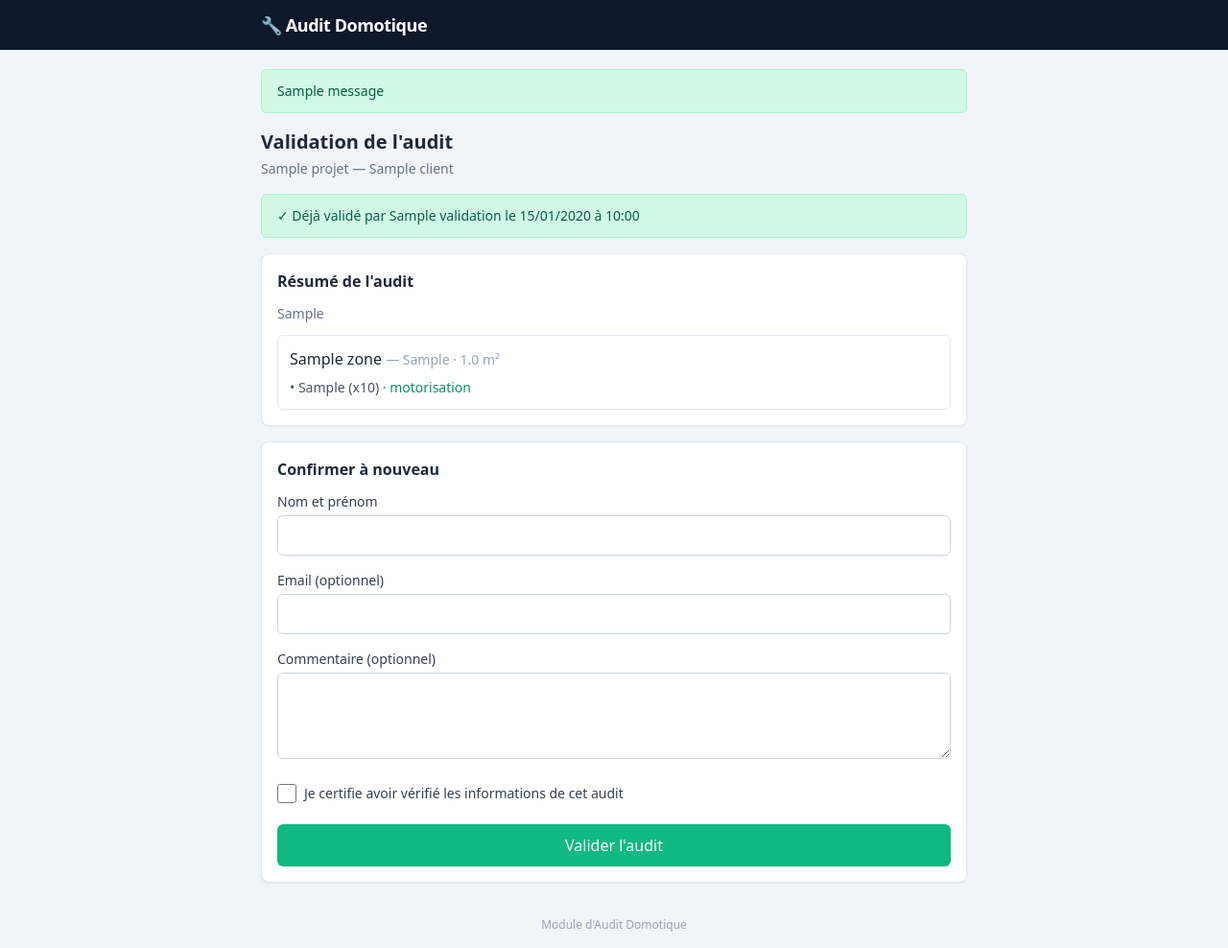
After one commit to heude17/CEDRIC, a Flask app: a page that uses templates/base_public.html in a window 1280 px wide. The commit adds this page. Shown: the whole page at 96% size. Run offline with Flask 3, Linux system fonts and the light colour scheme; tables that the repository leaves empty hold one stand-in row (values such as "Sample post"); one stand-in notice (Sample message) is shown; some libraries are stand-ins or nearby versions.

Commit message:
Ajoute la génération PDF et l'écran de validation client
Génère un rapport d'audit PDF complet (client, projet, pièces,
composants, statut de validation) via un service dédié
(services/pdf_generator.py) basé sur reportlab, exposé par le
blueprint pdf.

Ajoute un écran de validation client public accessible par lien
unique (token par projet), permettant au client de consulter le
résumé de l'audit et de le valider par nom/email/commentaire. Cette
validation est historisée (modèle Validation) et fait passer le
projet au statut "termine".

Co-Authored-By: Claude Sonnet 5 <noreply@anthropic.com>
Claude-Session: https://claude.ai/code/session_01J3gXWLzmJKDuHAFeUApeFr

```diff
--- a/app.py
+++ b/app.py
@@ -15,11 +15,15 @@ def create_app(config_class=Config):
 
     from routes.audit import bp as audit_bp
     from routes.clients import bp as clients_bp
+    from routes.pdf import bp as pdf_bp
     from routes.projets import bp as projets_bp
+    from routes.validation import bp as validation_bp
 
     app.register_blueprint(clients_bp)
     app.register_blueprint(projets_bp)
     app.register_blueprint(audit_bp)
+    app.register_blueprint(pdf_bp)
+    app.register_blueprint(validation_bp)
 
     @app.route("/")
     def index():
--- a/forms/audit_forms.py
+++ b/forms/audit_forms.py
@@ -9,7 +9,7 @@ from wtforms import (
     StringField,
     TextAreaField,
 )
-from wtforms.validators import DataRequired, NumberRange, Optional
+from wtforms.validators import DataRequired, Email, NumberRange, Optional
 
 from models.composant import TYPES_COMPOSANT, TYPES_INTERRUPTEUR
 from models.zone import TYPES_PIECE
@@ -61,3 +61,13 @@ class ZoneForm(FlaskForm):
     surface_m2 = FloatField("Surface (m²)", validators=[Optional()])
     notes = TextAreaField("Notes générales", validators=[Optional()])
     composants = FieldList(FormField(ComposantForm), min_entries=1)
+
+
+class ValidationForm(FlaskForm):
+    nom_signataire = StringField("Nom et prénom", validators=[DataRequired()])
+    email_signataire = StringField("Email (optionnel)", validators=[Optional(), Email()])
+    commentaire = TextAreaField("Commentaire (optionnel)", validators=[Optional()])
+    confirmation = BooleanField(
+        "Je certifie avoir vérifié les informations de cet audit",
+        validators=[DataRequired(message="La confirmation est requise pour valider l'audit.")],
+    )
--- a/models/__init__.py
+++ b/models/__init__.py
@@ -6,3 +6,4 @@ from models.client import Client  # noqa: E402,F401
 from models.projet import Projet  # noqa: E402,F401
 from models.zone import Zone  # noqa: E402,F401
 from models.composant import Composant  # noqa: E402,F401
+from models.validation import Validation  # noqa: E402,F401
--- a/models/projet.py
+++ b/models/projet.py
@@ -1,3 +1,4 @@
+import uuid
 from datetime import datetime
 
 from models import db
@@ -14,12 +15,23 @@ class Projet(db.Model):
     adresse_chantier = db.Column(db.String(255))
     statut = db.Column(db.String(20), default="brouillon")
     notes = db.Column(db.Text)
+    token = db.Column(db.String(32), unique=True, default=lambda: uuid.uuid4().hex)
     created_at = db.Column(db.DateTime, default=datetime.utcnow)
 
     client = db.relationship("Client", back_populates="projets")
     zones = db.relationship(
         "Zone", back_populates="projet", cascade="all, delete-orphan"
     )
+    validations = db.relationship(
+        "Validation",
+        back_populates="projet",
+        cascade="all, delete-orphan",
+        order_by="Validation.created_at.desc()",
+    )
+
+    @property
+    def derniere_validation(self):
+        return self.validations[0] if self.validations else None
 
     def to_dict(self):
         return {
--- a/requirements.txt
+++ b/requirements.txt
@@ -3,3 +3,5 @@ Flask-SQLAlchemy==3.1.1
 Flask-WTF==1.2.1
 WTForms==3.1.2
 python-dotenv==1.0.1
+reportlab==4.2.5
+email-validator==2.2.0
--- /dev/null
+++ b/routes/validation.py
@@ -0,0 +1,31 @@
+from flask import Blueprint, flash, redirect, render_template, url_for
+
+from forms.audit_forms import ValidationForm
+from models import db
+from models.projet import Projet
+from models.validation import Validation
+
+bp = Blueprint("validation", __name__, url_prefix="/audit")
+
+
+@bp.route("/valider/<token>", methods=["GET", "POST"])
+def valider(token):
+    projet = Projet.query.filter_by(token=token).first_or_404()
+    form = ValidationForm()
+
+    if form.validate_on_submit():
+        validation = Validation(
+            projet_id=projet.id,
+            nom_signataire=form.nom_signataire.data,
+            email_signataire=form.email_signataire.data,
+            commentaire=form.commentaire.data,
+        )
+        db.session.add(validation)
+        projet.statut = "termine"
+        db.session.commit()
+        flash("Merci, l'audit a bien été validé.", "success")
+        return redirect(url_for("validation.valider", token=token))
+
+    return render_template(
+        "validation/valider.html", projet=projet, form=form, validation=projet.derniere_validation
+    )
--- /dev/null
+++ b/templates/base_public.html
@@ -0,0 +1,38 @@
+<!DOCTYPE html>
+<html lang="fr">
+<head>
+    <meta charset="UTF-8">
+    <meta name="viewport" content="width=device-width, initial-scale=1.0">
+    <title>{% block title %}Validation de l'audit{% endblock %}</title>
+    <script src="https://cdn.tailwindcss.com"></script>
+</head>
+<body class="bg-slate-100 text-slate-800 min-h-screen flex flex-col">
+    <header class="bg-slate-900 text-white">
+        <div class="max-w-3xl mx-auto px-4 py-3">
+            <span class="text-lg font-semibold tracking-tight">🔧 Audit Domotique</span>
+        </div>
+    </header>
+
+    <main class="flex-1 max-w-3xl w-full mx-auto px-4 py-5">
+        {% with messages = get_flashed_messages(with_categories=true) %}
+            {% if messages %}
+                <div class="space-y-2 mb-4">
+                    {% for category, message in messages %}
+                        <div class="rounded-md px-4 py-3 text-sm font-medium
+                            {% if category == 'success' %} bg-emerald-100 text-emerald-800 border border-emerald-200
+                            {% else %} bg-amber-100 text-amber-800 border border-amber-200 {% endif %}">
+                            {{ message }}
+                        </div>
+                    {% endfor %}
+                </div>
+            {% endif %}
+        {% endwith %}
+
+        {% block content %}{% endblock %}
+    </main>
+
+    <footer class="text-center text-xs text-slate-400 py-4">
+        Module d'Audit Domotique
+    </footer>
+</body>
+</html>
--- /dev/null
+++ b/templates/validation/valider.html
@@ -0,0 +1,67 @@
+{% extends "base_public.html" %}
+{% from "_macros.html" import field %}
+{% block title %}Validation — {{ projet.nom }}{% endblock %}
+{% block content %}
+    <h1 class="text-xl font-bold mb-1">Validation de l'audit</h1>
+    <p class="text-sm text-slate-500 mb-4">{{ projet.nom }} — {{ projet.client.nom }}</p>
+
+    {% if validation %}
+        <div class="bg-emerald-100 border border-emerald-200 text-emerald-800 rounded-md px-4 py-3 text-sm font-medium mb-4">
+            ✓ Déjà validé par {{ validation.nom_signataire }} le {{ validation.created_at.strftime("%d/%m/%Y à %H:%M") }}
+        </div>
+    {% endif %}
+
+    <section class="bg-white rounded-lg shadow-sm border border-slate-200 p-4 mb-4">
+        <h2 class="font-semibold mb-3">Résumé de l'audit</h2>
+
+        {% if projet.adresse_chantier %}
+            <p class="text-sm text-slate-500 mb-3">{{ projet.adresse_chantier }}</p>
+        {% endif %}
+
+        {% if projet.zones %}
+            <div class="space-y-4">
+                {% for zone in projet.zones %}
+                    <div class="border border-slate-200 rounded-md p-3">
+                        <p class="font-medium">
+                            {{ zone.nom }}
+                            <span class="text-slate-400 font-normal text-sm">
+                                — {{ zone.type_piece.replace("_", " ").capitalize() }}
+                                {% if zone.surface_m2 %} · {{ zone.surface_m2 }} m²{% endif %}
+                            </span>
+                        </p>
+                        {% if zone.composants %}
+                            <ul class="mt-2 text-sm text-slate-600 space-y-1">
+                                {% for c in zone.composants %}
+                                    <li>
+                                        • {{ c.type_composant.replace("_", " ").capitalize() }}
+                                        (x{{ c.quantite }})
+                                        {% if c.besoin_motorisation %}<span class="text-emerald-600">· motorisation</span>{% endif %}
+                                    </li>
+                                {% endfor %}
+                            </ul>
+                        {% else %}
+                            <p class="text-sm text-slate-400 mt-1">Aucun composant renseigné.</p>
+                        {% endif %}
+                    </div>
+                {% endfor %}
+            </div>
+        {% else %}
+            <p class="text-sm text-slate-500">Aucune pièce auditée pour ce projet.</p>
+        {% endif %}
+    </section>
+
+    <section class="bg-white rounded-lg shadow-sm border border-slate-200 p-4">
+        <h2 class="font-semibold mb-3">{{ "Confirmer à nouveau" if validation else "Je valide cet audit" }}</h2>
+        <form method="post">
+            {{ form.hidden_tag() }}
+            {{ field(form.nom_signataire) }}
+            {{ field(form.email_signataire) }}
+            {{ field(form.commentaire) }}
+            {{ field(form.confirmation) }}
+            <button type="submit"
+                    class="w-full bg-emerald-500 hover:bg-emerald-400 active:bg-emerald-600 text-white font-medium px-5 py-2.5 rounded-md transition">
+                Valider l'audit
+            </button>
+        </form>
+    </section>
+{% endblock %}
```
Also changed, not shown: models/validation.py (added, +29 -0 lines), routes/pdf.py (added, +26 -0 lines), services/pdf_generator.py (added, +156 -0 lines), templates/audit/projet_detail.html (+25 -0 lines), services/__init__.py (added).
